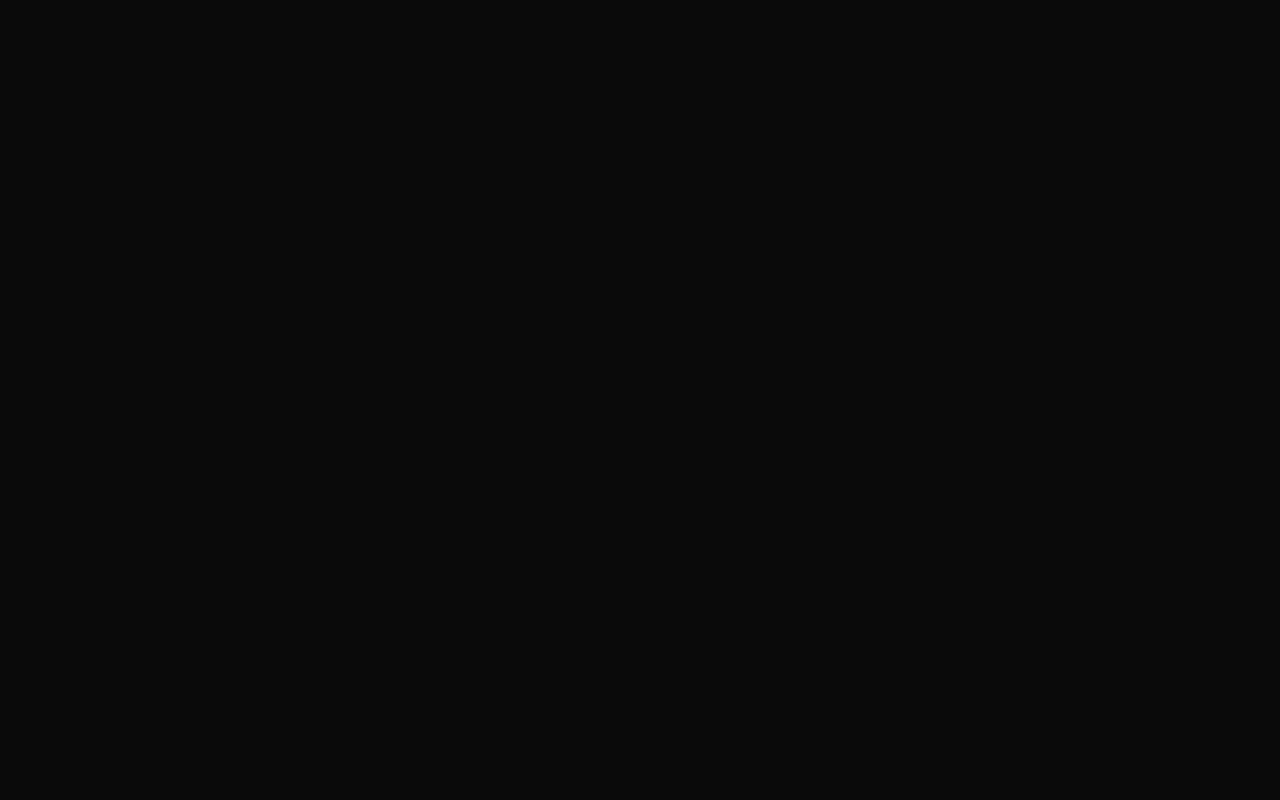
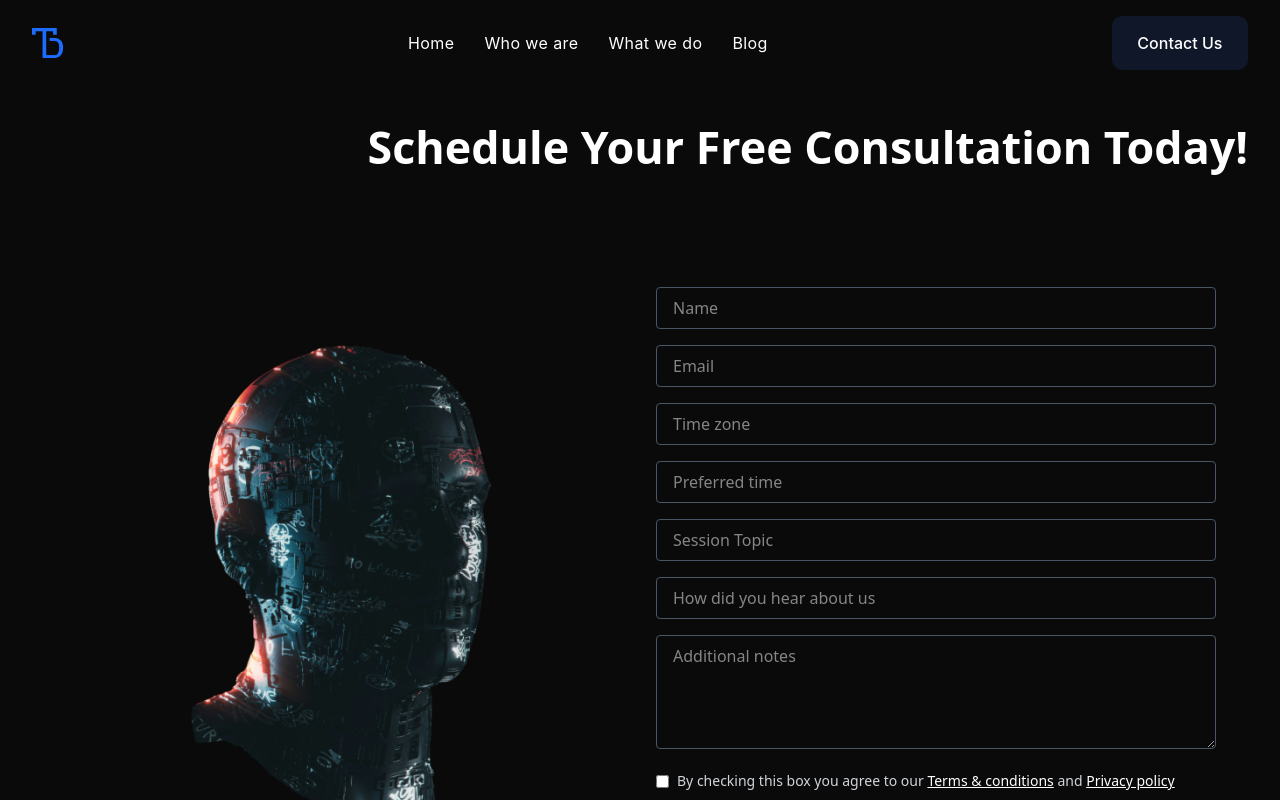
Before and after one commit to Jolinf/teldev-homepage, a React (Vite) app: page /teldev-homepage/ContactUsPage in a window 1280 px wide. Before the commit this address had no page. Built offline with nearby package versions, Linux system fonts and the light colour scheme.

Commit message:
contactus page add

```diff
--- a/src/App.tsx
+++ b/src/App.tsx
@@ -10,6 +10,7 @@ import Webdev from './Pages/Webdev';
 import Cloud from './Pages/Cloud';
 import ItConsulting from './Pages/ItConsulting';
 import ScrollToTop from './components/ScrollToTop';
+import ContactUsPage from './Pages/ContactUsPage';
 // import About from './Pages/About';
 // import Services from './Pages/services';
 
@@ -26,6 +27,8 @@ function App() {
         <Route path="/Webdev" element={<Webdev />} />
         <Route path="/Cloud" element={<Cloud />} />
         <Route path="/ItConsulting" element={<ItConsulting />} />
+        <Route path="/ContactUsPage" element={<ContactUsPage />} />
+
         {/* <Route path="/about" element={<About />} />
         <Route path="/services" element={<Services />} /> */}
       </Routes>
--- /dev/null
+++ b/src/Pages/ContactUsPage.tsx
@@ -0,0 +1,17 @@
+// src/pages/cloud.tsx
+import Navbar from '../components/navbar';
+import Footer from '../components/footer';
+import ContactUs from '../Sections/contactus';
+
+export default function ContactUsPage() {
+  console.log('Cloud component rendered');
+  return (
+    <main>
+      <Navbar />
+      <ContactUs />
+      <Footer />
+
+      {/* other sections will go here */}
+    </main>
+  );
+}
--- a/src/Sections/Homepage/Homepage-quote2.tsx
+++ b/src/Sections/Homepage/Homepage-quote2.tsx
@@ -1,4 +1,5 @@
 import { motion } from 'framer-motion';
+import { useNavigate } from 'react-router-dom';
 
 const quoteVariants = {
   hidden: { opacity: 0, y: 20 },
@@ -40,6 +41,7 @@ const buttonVariants = {
 };
 
 export default function Homepagequote2() {
+  const navigate = useNavigate();
   return (
     <motion.section
       className="py-20 px-[10%] bg-[#050505] sm:px-8 relative overflow-hidden"
@@ -84,6 +86,7 @@ export default function Homepagequote2() {
             variants={buttonVariants}
             whileHover="hover"
             whileTap="tap"
+            onClick={() => navigate('/Whatweoffer')}
           >
             Discover more
           </motion.button>
--- /dev/null
+++ b/src/Sections/contactus.tsx
@@ -0,0 +1,88 @@
+import React from 'react';
+import contactpicture from '../assets/contacus-image.png';
+
+const ContactUsPage = () => {
+  return (
+    <section className="px-[10%] justify-center bg-[#0A0A0A] text-[#FFFFFF] py-30 sm:px-6 md:px-8">
+      <h1 className="text-2xl md:text-3xl font-bold mb-8 text-right">
+        Schedule Your Free Consultation Today!
+      </h1>
+      <div className="min-h-screen text-white grid grid-cols-1 md:grid-cols-2 gap-8 p-8">
+        {/* Image Section */}
+        <div className="flex items-center justify-center">
+          <img
+            src={contactpicture}
+            alt="AI Consultation"
+            className="w-full max-w-sm md:max-w-md scale-x-[-1]"
+          />
+        </div>
+
+        {/* Form Section */}
+        <div className="flex flex-col justify-center">
+          <form className="space-y-4">
+            <input
+              type="text"
+              placeholder="Name"
+              className="w-full px-4 py-2 bg-transparent border border-gray-600 rounded outline-none focus:border-white"
+            />
+            <input
+              type="email"
+              placeholder="Email"
+              className="w-full px-4 py-2 bg-transparent border border-gray-600 rounded outline-none focus:border-white"
+            />
+            <input
+              type="text"
+              placeholder="Time zone"
+              className="w-full px-4 py-2 bg-transparent border border-gray-600 rounded outline-none focus:border-white"
+            />
+            <input
+              type="text"
+              placeholder="Preferred time"
+              className="w-full px-4 py-2 bg-transparent border border-gray-600 rounded outline-none focus:border-white"
+            />
+            <input
+              type="text"
+              placeholder="Session Topic"
+              className="w-full px-4 py-2 bg-transparent border border-gray-600 rounded outline-none focus:border-white"
+            />
+            <input
+              type="text"
+              placeholder="How did you hear about us"
+              className="w-full px-4 py-2 bg-transparent border border-gray-600 rounded outline-none focus:border-white"
+            />
+            <textarea
+              rows={4}
+              placeholder="Additional notes"
+              className="w-full px-4 py-2 bg-transparent border border-gray-600 rounded outline-none focus:border-white"
+            ></textarea>
+
+            {/* Checkbox */}
+            <div className="flex items-start gap-2">
+              <input type="checkbox" className="mt-1 border border-gray-600 accent-blue-600" />
+              <label className="text-sm text-gray-300">
+                By checking this box you agree to our{' '}
+                <a href="#" className="underline text-white">
+                  Terms & conditions
+                </a>{' '}
+                and{' '}
+                <a href="#" className="underline text-white">
+                  Privacy policy
+                </a>
+              </label>
+            </div>
+
+            {/* Submit Button */}
+            <button
+              type="submit"
+              className="px-6 py-2 bg-white text-black rounded hover:bg-gray-300 transition-all text-sm"
+            >
+              Submit
+            </button>
+          </form>
+        </div>
+      </div>
+    </section>
+  );
+};
+
+export default ContactUsPage;
--- a/src/components/navbar.tsx
+++ b/src/components/navbar.tsx
@@ -3,6 +3,7 @@ import { motion, AnimatePresence } from 'framer-motion';
 import { Link, useLocation } from 'react-router-dom';
 import { Menu, X } from 'lucide-react';
 import logo from '../assets/teldev logo.svg';
+import { useNavigate } from 'react-router-dom';
 
 const navLinks = [
   { path: '/', label: 'Home' },
@@ -61,6 +62,7 @@ export default function Navbar() {
   const [isScrolled, setIsScrolled] = useState(false);
   const [isMobileMenuOpen, setIsMobileMenuOpen] = useState(false);
   const location = useLocation();
+  const navigate = useNavigate();
 
   useEffect(() => {
     const handleScroll = () => {
@@ -136,6 +138,9 @@ export default function Navbar() {
             style={{ fontFamily: 'Inter, sans-serif' }}
             whileHover={{ scale: 1.05 }}
             whileTap={{ scale: 0.95 }}
+            onClick={() => {
+              navigate('/ContactUsPage');
+            }}
           >
             Contact Us
           </motion.button>
@@ -183,15 +188,21 @@ export default function Navbar() {
                     </Link>
                   </motion.div>
                 ))}
+                <Link to="/Whatweoffer">
                   <motion.button
                     className="px-8 py-4 bg-[#0F1729] border-[0] text-[#FFFFFF] font-medium rounded-[10px] transition-all duration-300 hover:bg-[#FFFFFF] hover:text-[#0F1729] text-base"
                     style={{ fontFamily: 'Inter, sans-serif' }}
                     whileHover={{ scale: 1.05 }}
                     whileTap={{ scale: 0.95 }}
-                  onClick={() => setIsMobileMenuOpen(false)}
+                    onClick={() => {
+                      navigate('/Whatweoffer');
+
+                      setIsMobileMenuOpen(false);
+                    }}
                   >
                     Contact Us
                   </motion.button>
+                </Link>
               </div>
             </motion.div>
           )}
```
Lines whose indentation alone changed are shown as unchanged.
